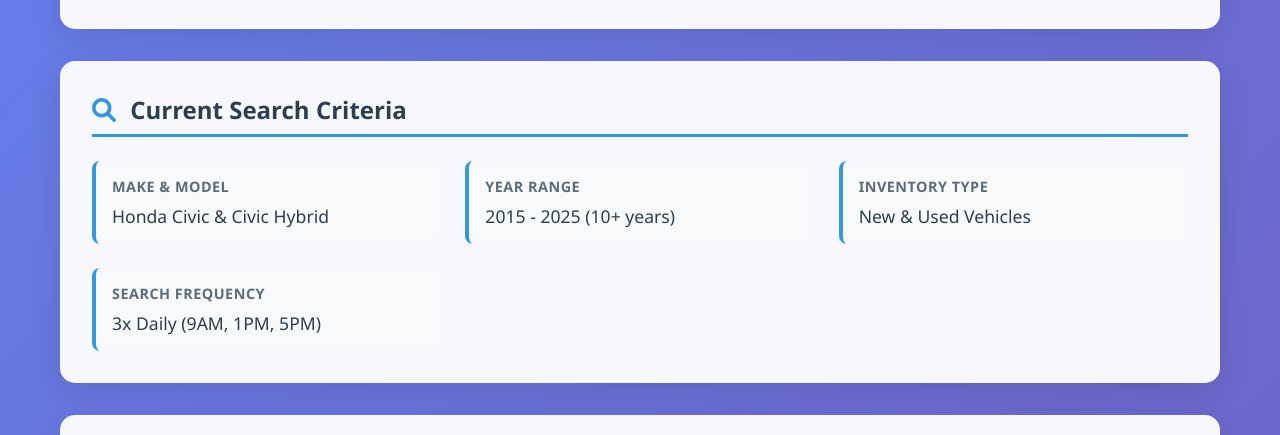
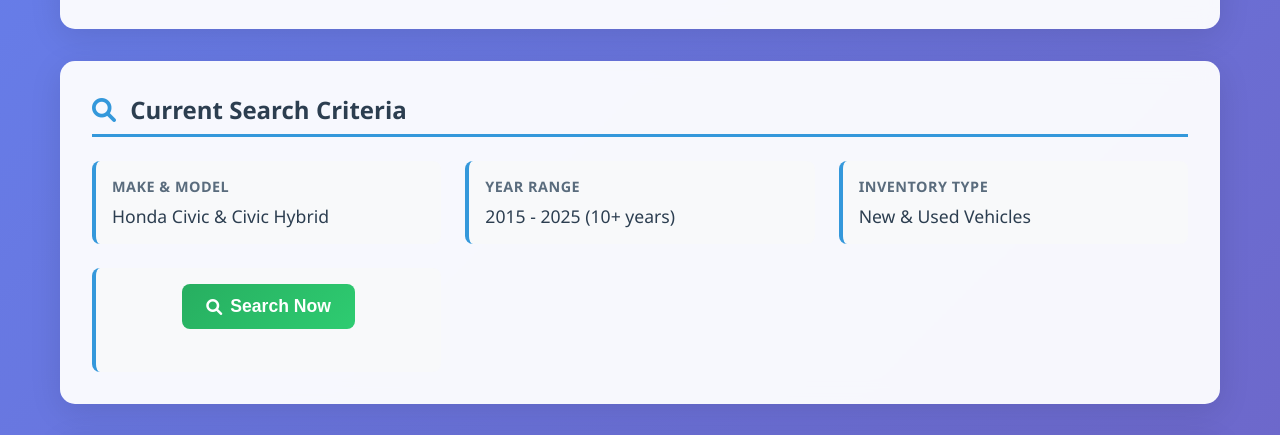
Before and after one commit to jaymade/carSearch, a plain HTML site: page docs/index.html in a window 1280 px wide. Shown: the part 145-580 px from the top of the page. Drawn offline with Linux system fonts and the light colour scheme.

Commit message:
Add interactive Search Now button - replaces search frequency with clickable search trigger

```diff
--- a/docs/index.html
+++ b/docs/index.html
@@ -30,9 +30,11 @@
                     <div class="criteria-label">Inventory Type</div>
                     <div class="criteria-value">New & Used Vehicles</div>
                 </div>
-                <div class="criteria-item">
-                    <div class="criteria-label">Search Frequency</div>
-                    <div class="criteria-value">3x Daily (9AM, 1PM, 5PM)</div>
+                <div class="criteria-item search-now-container">
+                    <button id="search-now-btn" class="search-now-btn" onclick="runNewSearch()">
+                        <i class="fas fa-search"></i> Search Now
+                    </button>
+                    <div class="search-status" id="search-status"></div>
                 </div>
             </div>
         </section>
--- a/docs/script.js
+++ b/docs/script.js
@@ -283,11 +283,64 @@ function timeAgo(dateString) {
     }
 }
 
+async function runNewSearch() {
+    const searchBtn = document.getElementById('search-now-btn');
+    const statusDiv = document.getElementById('search-status');
+    const searchIcon = searchBtn.querySelector('i');
+
+    // Update UI to show searching state
+    searchBtn.disabled = true;
+    searchIcon.className = 'fas fa-spinner fa-spin';
+    statusDiv.textContent = 'Running search...';
+    statusDiv.className = 'search-status searching';
+
+    try {
+        // Note: Since this is a static site on GitHub Pages, we can't directly run the Python scraper
+        // This is a simulation of what would happen in a full-stack application
+
+        // Simulate search delay
+        await new Promise(resolve => setTimeout(resolve, 3000));
+
+        // In a real implementation, this would:
+        // 1. Make an API call to trigger the scraper
+        // 2. Wait for the scraper to complete
+        // 3. Update the data files
+        // 4. Refresh the dashboard
+
+        // For now, we'll just refresh the existing data
+        await loadSearchResults();
+        await loadStatistics();
+
+        // Update UI to show success
+        statusDiv.textContent = 'Search completed! (Note: This is a demo - actual scraping requires server setup)';
+        statusDiv.className = 'search-status success';
+
+        // Update the last updated time
+        updateLastUpdatedTime();
+
+    } catch (error) {
+        console.error('Search error:', error);
+        statusDiv.textContent = 'Search failed. Please try again.';
+        statusDiv.className = 'search-status error';
+    } finally {
+        // Reset button state
+        searchBtn.disabled = false;
+        searchIcon.className = 'fas fa-search';
+
+        // Clear status after 10 seconds
+        setTimeout(() => {
+            statusDiv.textContent = '';
+            statusDiv.className = 'search-status';
+        }, 10000);
+    }
+}
+
 // Export functions for testing
 window.dashboardFunctions = {
     refreshResults,
     loadSearchResults,
     updateLastUpdatedTime,
     formatPrice,
-    timeAgo
+    timeAgo,
+    runNewSearch
 };
--- a/docs/styles.css
+++ b/docs/styles.css
@@ -91,6 +91,71 @@ section h2 i {
 .criteria-value {
     font-size: 1.1rem;
     color: #2c3e50;
+    font-weight: 500;
+}
+
+/* Search Now Button */
+.search-now-container {
+    display: flex;
+    flex-direction: column;
+    align-items: center;
+    justify-content: center;
+    gap: 0.5rem;
+}
+
+.search-now-btn {
+    background: linear-gradient(135deg, #27ae60, #2ecc71);
+    color: white;
+    border: none;
+    padding: 12px 24px;
+    border-radius: 8px;
+    font-size: 1.1rem;
+    font-weight: 600;
+    cursor: pointer;
+    transition: all 0.3s ease;
+    display: flex;
+    align-items: center;
+    gap: 0.5rem;
+    min-width: 140px;
+    justify-content: center;
+}
+
+.search-now-btn:hover {
+    background: linear-gradient(135deg, #219a52, #27ae60);
+    transform: translateY(-2px);
+    box-shadow: 0 4px 12px rgba(39, 174, 96, 0.3);
+}
+
+.search-now-btn:disabled {
+    background: #bdc3c7;
+    cursor: not-allowed;
+    transform: none;
+    box-shadow: none;
+}
+
+.search-now-btn i {
+    font-size: 1rem;
+}
+
+.search-status {
+    font-size: 0.9rem;
+    color: #7f8c8d;
+    text-align: center;
+    min-height: 1.2rem;
+}
+
+.search-status.searching {
+    color: #f39c12;
+    font-weight: 500;
+}
+
+.search-status.success {
+    color: #27ae60;
+    font-weight: 500;
+}
+
+.search-status.error {
+    color: #e74c3c;
     font-weight: 500;
 }
 
```
